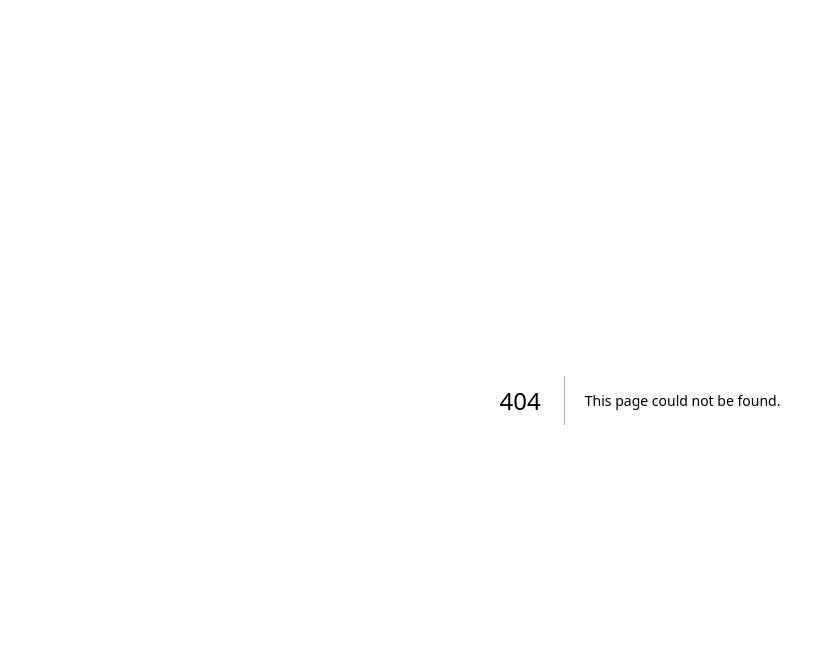
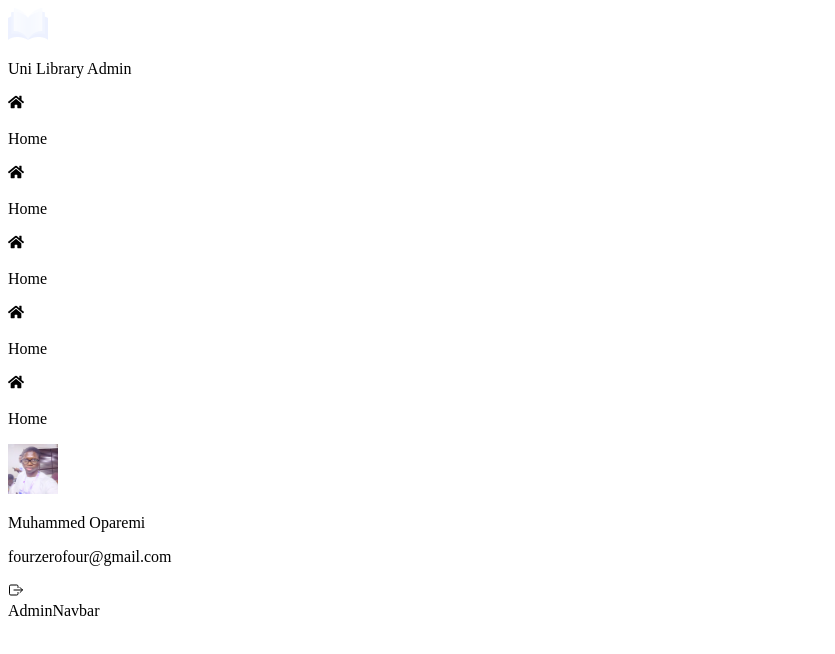
Before and after one commit to 4our0ero4our/Uni-Library-Management-System, a Next.js app: page /users in a window 1280 px wide. Before the commit this address had no page. Shown: the top 654 px of the page, without its empty margins (0-835 px from the left). Built offline with nearby package versions, Linux system fonts and the light colour scheme.

Commit message:
Initiate the admin panel

```diff
--- a/app/profile/[profileid]/page.jsx
+++ b/app/profile/[profileid]/page.jsx
@@ -2,7 +2,6 @@ import Navbar from '@/components/Navbar';
 import profileDp from '@/public/images/Profile DP.jpg';
 import { MdVerified } from "react-icons/md";
 import StudentIdPics from '@/public/images/StudentId.png';
-import BookImage from '@/public/images/Origin_Book_Cover-removebg-preview.png';
 import { CiCalendar } from "react-icons/ci";
 import { IoReceiptOutline } from "react-icons/io5";
 import { IoBookOutline } from "react-icons/io5";
--- /dev/null
+++ b/app/users/page.jsx
@@ -0,0 +1,13 @@
+import AdminNavbar from "@/components/AdminNavbar";
+import AdminSidePanel from "@/components/AdminSidePanel";
+
+const page = () => {
+    return (
+        <div>
+            <AdminSidePanel />
+            <AdminNavbar />
+        </div>
+    )
+}
+
+export default page;
--- /dev/null
+++ b/components/AdminNavbar.jsx
@@ -0,0 +1,9 @@
+import React from 'react'
+
+const AdminNavbar = () => {
+    return (
+        <div>AdminNavbar</div>
+    )
+}
+
+export default AdminNavbar;
--- /dev/null
+++ b/components/AdminSidePanel.jsx
@@ -0,0 +1,49 @@
+import Librarylogo from '@/public/images/library-logo.png';
+import ProfileDp from '@/public/images/Profile DP.jpg';
+import { FaHome } from 'react-icons/fa';
+import { IoExitOutline } from "react-icons/io5";
+
+const AdminSidePanel = () => {
+    return (
+        <div className='admin-side-panel'>
+            <div>
+                <img src={Librarylogo.src} alt="A book" />
+                <p>Uni Library Admin</p>
+            </div>
+            <div>
+                <div>
+                    <FaHome />
+                    <p>Home</p>
+                </div>
+                <div>
+                    <FaHome />
+                    <p>Home</p>
+                </div>
+                <div>
+                    <FaHome />
+                    <p>Home</p>
+                </div>
+                <div>
+                    <FaHome />
+                    <p>Home</p>
+                </div>
+                <div>
+                    <FaHome />
+                    <p>Home</p>
+                </div>
+            </div>
+            <div>
+                <div>
+                    <img src={ProfileDp.src} width={50} height={50} alt="Profile Image" />
+                    <div>
+                        <p>Muhammed Oparemi</p>
+                        <p>fourzerofour@gmail.com</p>
+                    </div>
+                    <IoExitOutline />
+                </div>
+            </div>
+        </div>
+    )
+}
+
+export default AdminSidePanel;
--- a/styles/globals.css
+++ b/styles/globals.css
@@ -1123,3 +1123,7 @@ nav {
     font-size: 20px;
   }
 }
+
+/* Admin Side Panel Stylings */
+.admin-side-panel {
+}
```
